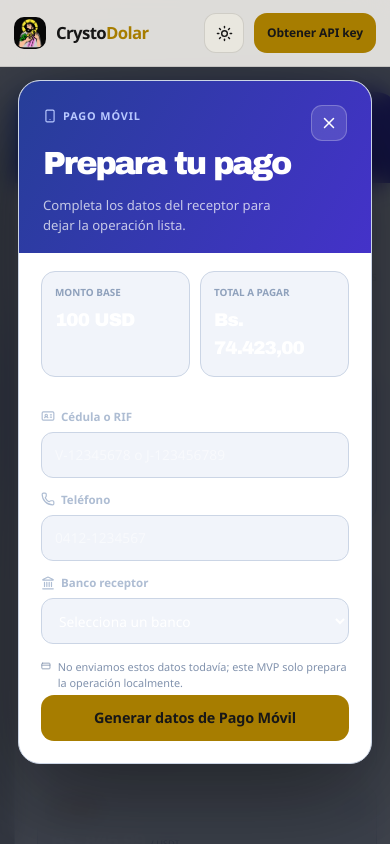
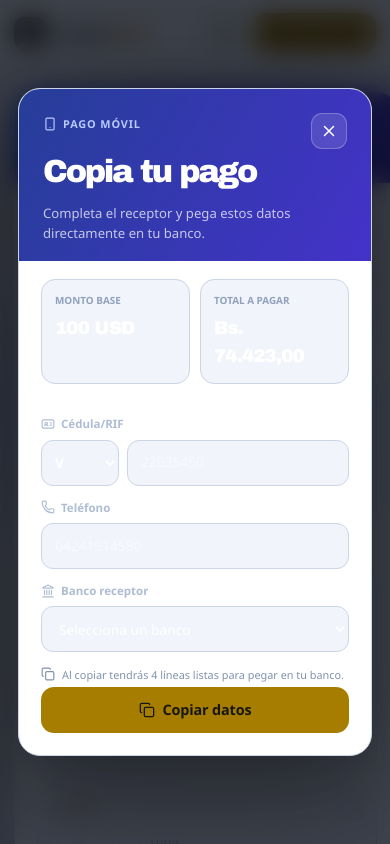
Before and after one commit to Lujdev/crystonew, a Next.js app in the folder apps/web/: page / in a window 390 px wide. Both pictures are taken after a click on the button "Pago Móvil". Shown: the top 844 px of the page. Built offline with nearby package versions, Linux system fonts and the light colour scheme; no server answers.

Commit message:
fix: copy mobile payment data

```diff
--- a/apps/web/app/globals.css
+++ b/apps/web/app/globals.css
@@ -1017,7 +1017,9 @@ button {
 }
 
 .payment-field input,
-.payment-field select {
+.payment-field select,
+.payment-document-row input,
+.payment-document-row select {
   width: 100%;
   min-height: 46px;
   border: 1px solid var(--calc-line);
@@ -1029,14 +1031,27 @@ button {
   font-size: 0.86rem;
 }
 
+.payment-document-row {
+  display: grid;
+  grid-template-columns: 78px minmax(0, 1fr);
+  gap: 8px;
+}
+
 .payment-field input:focus,
-.payment-field select:focus {
+.payment-field select:focus,
+.payment-document-row input:focus,
+.payment-document-row select:focus {
   border-color: var(--calc-blue);
   box-shadow: 0 0 0 3px rgb(77 115 255 / 15%);
 }
 
 .payment-field select option {
   color: #111827;
+}
+
+.payment-document-row select {
+  padding: 0 9px;
+  font-weight: 800;
 }
 
 .payment-error {
--- a/apps/web/components/mobile-payment-modal.tsx
+++ b/apps/web/components/mobile-payment-modal.tsx
@@ -1,10 +1,12 @@
 "use client";
 
-import { CreditCard, IdCard, Landmark, Phone, ShieldCheck, Smartphone, X } from "lucide-react";
-import { useEffect, useState } from "react";
+import { Check, Copy, IdCard, Landmark, Phone, Smartphone, X } from "lucide-react";
+import { createPortal } from "react-dom";
+import { useEffect, useMemo, useState } from "react";
 import banks from "../data/venezuelan-banks.json";
 
 type Currency = "USD" | "EUR" | "USDT";
+type DocumentType = "V" | "J" | "E";
 type Props = {
   open: boolean;
   onClose: () => void;
@@ -14,19 +16,24 @@ type Props = {
 };
 
 const money = (value: number) => value.toLocaleString("es-VE", { minimumFractionDigits: 2, maximumFractionDigits: 2 });
-const documentPattern = /^[VEJGPC]-?\d{6,10}$/i;
-const phonePattern = /^04\d{2}-?\d{7}$/;
+const clipboardMoney = (value: number) => value.toLocaleString("es-VE", { maximumFractionDigits: 2 });
+const documentPattern = /^\d{6,10}$/;
+const phonePattern = /^04\d{9}$/;
 
 export function MobilePaymentModal({ open, onClose, currency, amount, vesTotal }: Props) {
-  const [documentId, setDocumentId] = useState("");
+  const [documentType, setDocumentType] = useState<DocumentType>("V");
+  const [documentNumber, setDocumentNumber] = useState("");
   const [phone, setPhone] = useState("");
   const [bankCode, setBankCode] = useState("");
-  const [submitted, setSubmitted] = useState(false);
+  const [copied, setCopied] = useState(false);
   const [error, setError] = useState("");
+
+  const selectedBank = useMemo(() => banks.find((bank) => bank.code === bankCode), [bankCode]);
+  const clipboardText = `${documentType}${documentNumber.trim()}\n${phone.trim()}\n${bankCode} ${selectedBank?.name ?? ""}\n${clipboardMoney(vesTotal)} Bs`;
 
   useEffect(() => {
     if (!open) return;
-    setSubmitted(false);
+    setCopied(false);
     setError("");
     const handleKeyDown = (event: KeyboardEvent) => { if (event.key === "Escape") onClose(); };
     const previousOverflow = document.body.style.overflow;
@@ -35,38 +42,67 @@ export function MobilePaymentModal({ open, onClose, currency, amount, vesTotal }
     return () => { document.body.style.overflow = previousOverflow; window.removeEventListener("keydown", handleKeyDown); };
   }, [open, onClose]);
 
-  if (!open) return null;
+  if (!open || typeof document === "undefined") return null;
 
-  const handleSubmit = (event: React.FormEvent<HTMLFormElement>) => {
-    event.preventDefault();
-    if (!documentPattern.test(documentId.trim())) { setError("Usa una Cédula o RIF como V-12345678 o J-123456789."); return; }
-    if (!phonePattern.test(phone.trim())) { setError("Usa un teléfono venezolano válido, por ejemplo 0412-1234567."); return; }
-    if (!bankCode) { setError("Selecciona el banco receptor."); return; }
-    setError("");
-    setSubmitted(true);
+  const handleCopy = async () => {
+    if (!documentPattern.test(documentNumber.trim())) {
+      setError("Coloca solo el número de Cédula o RIF, entre 6 y 10 dígitos.");
+      return;
+    }
+    if (!phonePattern.test(phone.trim())) {
+      setError("Coloca un teléfono venezolano válido de 11 dígitos, por ejemplo 04241914580.");
+      return;
+    }
+    if (!selectedBank) {
+      setError("Selecciona el banco receptor.");
+      return;
+    }
+
+    try {
+      await navigator.clipboard.writeText(clipboardText);
+      setError("");
+      setCopied(true);
+    } catch {
+      setError("No pudimos acceder al portapapeles. Revisa los permisos del navegador e inténtalo de nuevo.");
+    }
   };
 
-  return (
+  const modal = (
     <div className="payment-overlay" role="presentation" onMouseDown={(event) => { if (event.target === event.currentTarget) onClose(); }}>
       <section className="payment-modal" role="dialog" aria-modal="true" aria-labelledby="payment-title">
         <header className="payment-modal-head">
-          <div><span className="payment-kicker"><Smartphone size={14} /> Pago Móvil</span><h2 id="payment-title">Prepara tu pago</h2><p>Completa los datos del receptor para dejar la operación lista.</p></div>
+          <div>
+            <span className="payment-kicker"><Smartphone size={14} /> Pago Móvil</span>
+            <h2 id="payment-title">Copia tu pago</h2>
+            <p>Completa el receptor y pega estos datos directamente en tu banco.</p>
+          </div>
           <button className="modal-close" type="button" onClick={onClose} aria-label="Cerrar Pago Móvil"><X size={18} /></button>
         </header>
-        <div className="payment-summary"><div><span>Monto base</span><strong>{amount || "0"} {currency}</strong></div><div><span>Total a pagar</span><strong>Bs. {money(vesTotal)}</strong></div></div>
-        {submitted ? (
-          <div className="payment-success"><ShieldCheck size={24} /><h3>Datos listos</h3><p>La operación está preparada para {amount || "0"} {currency} por Bs. {money(vesTotal)}. En el siguiente paso podrás conectarla con tu proveedor de pagos.</p><button className="button button-primary form-submit" type="button" onClick={onClose}>Cerrar</button></div>
-        ) : (
-          <form className="payment-form" onSubmit={handleSubmit}>
-            <label className="payment-field"><span><IdCard size={14} /> Cédula o RIF</span><input value={documentId} onChange={(event) => setDocumentId(event.target.value.toUpperCase())} placeholder="V-12345678 o J-123456789" autoComplete="off" /></label>
-            <label className="payment-field"><span><Phone size={14} /> Teléfono</span><input value={phone} onChange={(event) => setPhone(event.target.value.replace(/[^\d-]/g, ""))} placeholder="0412-1234567" inputMode="tel" autoComplete="tel" /></label>
-            <label className="payment-field"><span><Landmark size={14} /> Banco receptor</span><select value={bankCode} onChange={(event) => setBankCode(event.target.value)}><option value="">Selecciona un banco</option>{banks.map((bank) => <option key={bank.code} value={bank.code}>{bank.code} · {bank.name}</option>)}</select></label>
-            {error && <p className="payment-error" role="alert">{error}</p>}
-            <p className="payment-note"><CreditCard size={14} /> No enviamos estos datos todavía; este MVP solo prepara la operación localmente.</p>
-            <button className="button button-primary form-submit" type="submit">Generar datos de Pago Móvil</button>
-          </form>
-        )}
+        <div className="payment-summary">
+          <div><span>Monto base</span><strong>{amount || "0"} {currency}</strong></div>
+          <div><span>Total a pagar</span><strong>Bs. {money(vesTotal)}</strong></div>
+        </div>
+        <div className="payment-form">
+          <label className="payment-field">
+            <span><IdCard size={14} /> Cédula/RIF</span>
+            <div className="payment-document-row">
+              <select aria-label="Tipo de documento" value={documentType} onChange={(event) => setDocumentType(event.target.value as DocumentType)}>
+                <option value="V">V</option>
+                <option value="J">J</option>
+                <option value="E">E</option>
+              </select>
+              <input aria-label="Número de Cédula o RIF" value={documentNumber} onChange={(event) => setDocumentNumber(event.target.value.replace(/\D/g, "").slice(0, 10))} placeholder="22035450" inputMode="numeric" autoComplete="off" />
+            </div>
+          </label>
+          <label className="payment-field"><span><Phone size={14} /> Teléfono</span><input value={phone} onChange={(event) => setPhone(event.target.value.replace(/\D/g, "").slice(0, 11))} placeholder="04241914580" inputMode="tel" autoComplete="tel" /></label>
+          <label className="payment-field"><span><Landmark size={14} /> Banco receptor</span><select value={bankCode} onChange={(event) => setBankCode(event.target.value)}><option value="">Selecciona un banco</option>{banks.map((bank) => <option key={bank.code} value={bank.code}>{bank.code} · {bank.name}</option>)}</select></label>
+          {error && <p className="payment-error" role="alert">{error}</p>}
+          <p className="payment-note"><Copy size={14} /> Al copiar tendrás 4 líneas listas para pegar en tu banco.</p>
+          <button className="button button-primary form-submit" type="button" onClick={handleCopy}>{copied ? <><Check size={16} /> Copiado al portapapeles</> : <><Copy size={16} /> Copiar datos</>}</button>
+        </div>
       </section>
     </div>
   );
+
+  return createPortal(modal, document.body);
 }
```
